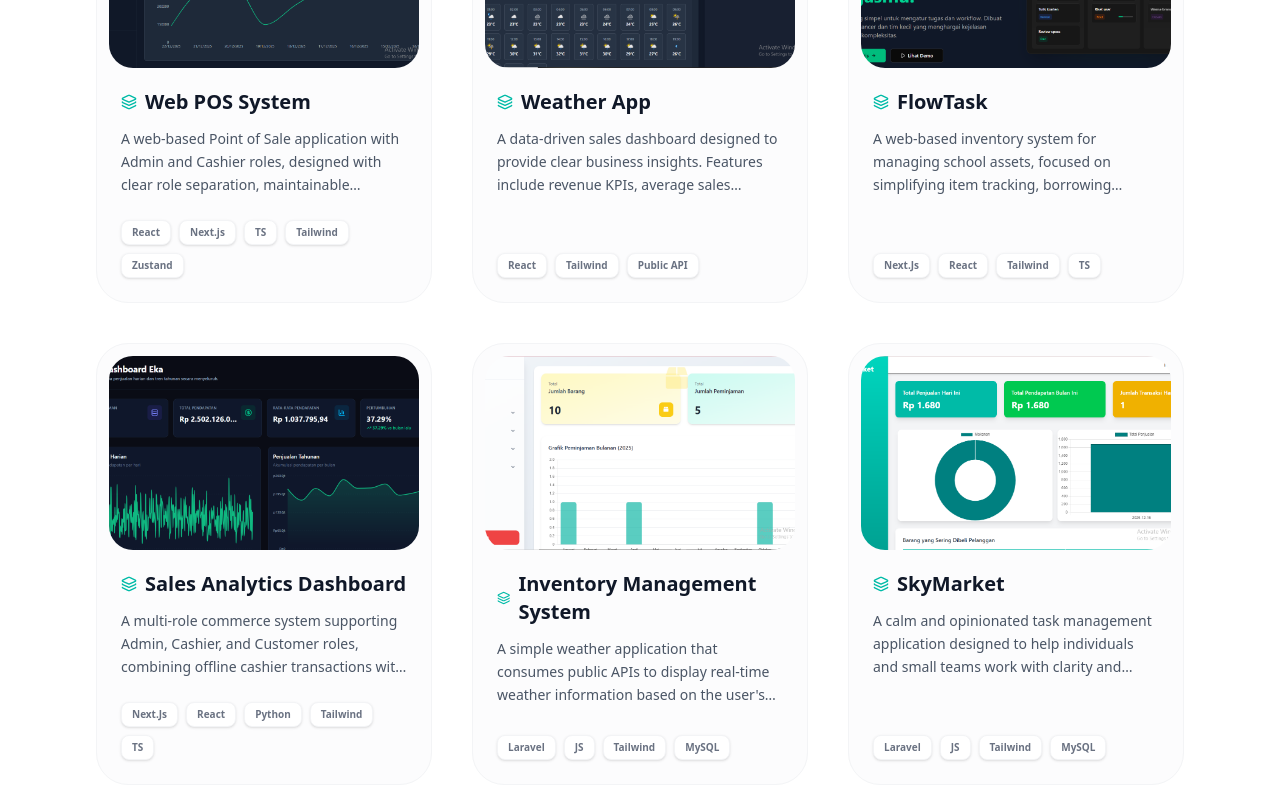
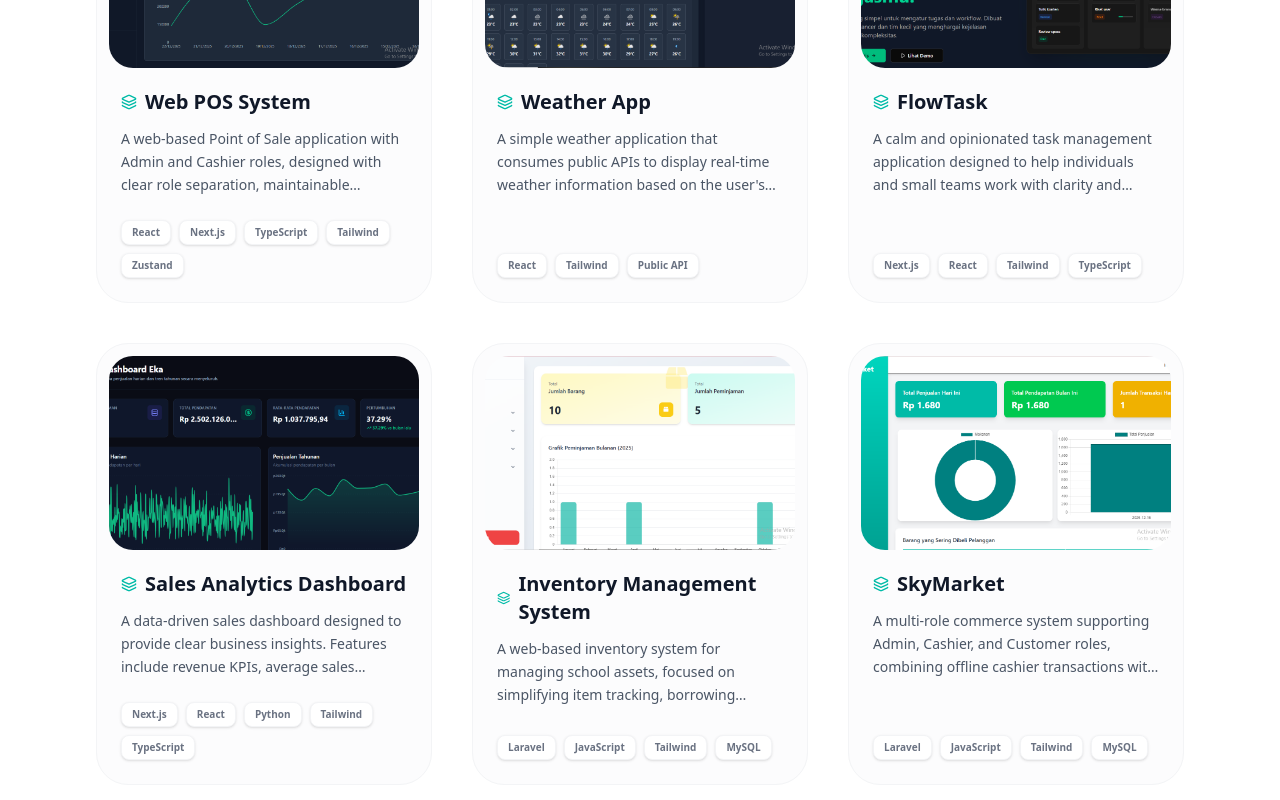
Before and after one commit to Rizkieka546/my-portfolio, a Next.js app: page / in a window 1280 px wide. Shown: the part 3212-4012 px from the top of the page. Built offline with nearby package versions, Linux system fonts and the light colour scheme.

Commit message:
perbaikan translations dan projectsection

```diff
--- a/src/components/ui/ProjectsSection.tsx
+++ b/src/components/ui/ProjectsSection.tsx
@@ -12,55 +12,73 @@ const ProjectsSection = () => {
   const isInView = useInView(ref, { once: true, margin: '-100px' });
 
   const projects = [
+    // project1 — Web POS System
     {
+      key: 'project1',
       name: t('projects.project1.name'),
       description: t('projects.project1.description'),
-      tech: ['React', 'Next.js', 'TS', 'Tailwind', 'Zustand'],
+      tech: ['React', 'Next.js', 'TypeScript', 'Tailwind', 'Zustand'],
       demo: 'https://nextjs-pos-pearl.vercel.app',
       github: 'https://github.com/Rizkieka546/nextjs-pos',
       image: '/projects/dashboard-pos.png',
     },
+
+    // project2 — Weather App
     {
+      key: 'project2',
       name: t('projects.project2.name'),
-      description: t('projects.project4.description'),
+      description: t('projects.project2.description'),
       tech: ['React', 'Tailwind', 'Public API'],
       demo: 'https://weather-app-sederhana.vercel.app/',
       github: 'https://github.com/Rizkieka546/weather-app-sederhana',
       image: '/projects/weather.png',
     },
+
+    // project3 — FlowTask
     {
+      key: 'project3',
       name: t('projects.project3.name'),
-      description: t('projects.project5.description'),
-      tech: ['Next.Js', 'React', 'Tailwind', 'TS'],
+      description: t('projects.project3.description'),
+      tech: ['Next.js', 'React', 'Tailwind', 'TypeScript'],
       demo: 'https://landing-page-flowtask.vercel.app/',
       github: 'https://github.com/Rizkieka546/landing-page-flowtask',
       image: '/projects/flowtask.png',
     },
+
+    // project4 — Sales Analytics Dashboard
     {
+      key: 'project4',
       name: t('projects.project4.name'),
-      description: t('projects.project6.description'),
-      tech: ['Next.Js', 'React', 'Python','Tailwind', 'TS'],
+      description: t('projects.project4.description'),
+      tech: ['Next.js', 'React', 'Python', 'Tailwind', 'TypeScript'],
       demo: 'https://frontend-sales-dashboard.vercel.app/',
       github: 'https://github.com/Rizkieka546/frontend-sales-dashboard',
       image: '/projects/sales-dashboard.png',
     },
+
+    // project5 — Inventory Management System
     {
+      key: 'project5',
       name: t('projects.project5.name'),
-      description: t('projects.project2.description'),
-      tech: ['Laravel', 'JS', 'Tailwind', 'MySQL'],
+      description: t('projects.project5.description'),
+      tech: ['Laravel', 'JavaScript', 'Tailwind', 'MySQL'],
       demo: '#',
       github: 'https://github.com/Rizkieka546/project_revository',
       image: '/projects/dashboard-inventori.png',
     },
+
+    // project6 — SkyMarket
     {
+      key: 'project6',
       name: t('projects.project6.name'),
-      description: t('projects.project3.description'),
-      tech: ['Laravel', 'JS', 'Tailwind', 'MySQL'],
+      description: t('projects.project6.description'),
+      tech: ['Laravel', 'JavaScript', 'Tailwind', 'MySQL'],
       demo: '#',
       github: 'https://github.com/Rizkieka546/laravel-POS-SkyMarket',
       image: '/projects/dashboard-skymarket.png',
     },
   ];
+
 
   return (
     <section id="projects" ref={ref} className="py-24 md:py-32 bg-white dark:bg-gray-950">
@@ -137,8 +155,8 @@ const ProjectsSection = () => {
               {/* Content Area */}
               <div className="p-6 pt-2 flex flex-col flex-1">
                 <div className="flex items-center gap-2 mb-3">
-                   <Layers className="w-4 h-4 text-teal-500" />
-                   <h3 className="text-xl font-bold text-gray-900 dark:text-white group-hover:text-teal-500 transition-colors">
+                  <Layers className="w-4 h-4 text-teal-500" />
+                  <h3 className="text-xl font-bold text-gray-900 dark:text-white group-hover:text-teal-500 transition-colors">
                     {project.name}
                   </h3>
                 </div>
--- a/src/i18n/translations.ts
+++ b/src/i18n/translations.ts
@@ -175,33 +175,33 @@ export const translations = {
         },
 
         project2: {
+          name: "Aplikasi Cuaca",
+          description:
+            "Aplikasi cuaca sederhana yang memanfaatkan API publik untuk menampilkan informasi cuaca secara real-time berdasarkan lokasi pengguna.",
+        },
+
+        project3: {
+          name: "FlowTask",
+          description:
+            "Aplikasi manajemen tugas dengan pendekatan tenang dan fokus, menekankan kesederhanaan, keputusan UI/UX yang matang, serta pola pikir produk nyata.",
+        },
+
+        project4: {
+          name: "Dashboard Analitik Penjualan",
+          description:
+            "Dashboard analitik penjualan yang dirancang untuk menyajikan insight bisnis secara jelas. Menampilkan KPI pendapatan, rata-rata penjualan, perbandingan pertumbuhan, serta visualisasi tren penjualan harian dan tahunan dengan desain UI modern dan hierarki visual yang kuat.",
+        },
+
+        project5: {
           name: "Sistem Inventori Sekolah",
           description:
             "Sistem inventori berbasis web untuk pengelolaan aset sekolah, dengan fokus pada kemudahan pencatatan, peminjaman, dan pelacakan data secara akurat.",
         },
 
-        project3: {
+        project6: {
           name: "SkyMarket",
           description:
             "Sistem penjualan multi-role yang mendukung Admin, Kasir, dan Pelanggan, menggabungkan transaksi offline kasir dengan fitur pemesanan online dalam satu alur terpadu.",
-        },
-
-        project4: {
-          name: "Aplikasi Cuaca",
-          description:
-            "Aplikasi cuaca sederhana yang memanfaatkan API publik untuk menampilkan informasi cuaca secara real-time berdasarkan lokasi pengguna.",
-        },
-
-        project5: {
-          name: "FlowTask",
-          description:
-            "Aplikasi manajemen tugas dengan pendekatan tenang dan fokus, menekankan kesederhanaan, keputusan UI/UX yang matang, serta pola pikir produk nyata.",
-        },
-
-        project6: {
-          name: "Dashboard Analitik Penjualan",
-          description:
-            "Dashboard analitik penjualan yang dirancang untuk menyajikan insight bisnis secara jelas. Menampilkan KPI pendapatan, rata-rata penjualan, perbandingan pertumbuhan, serta visualisasi tren penjualan harian dan tahunan dengan desain UI modern dan hierarki visual yang kuat.",
         },
       },
 
```
